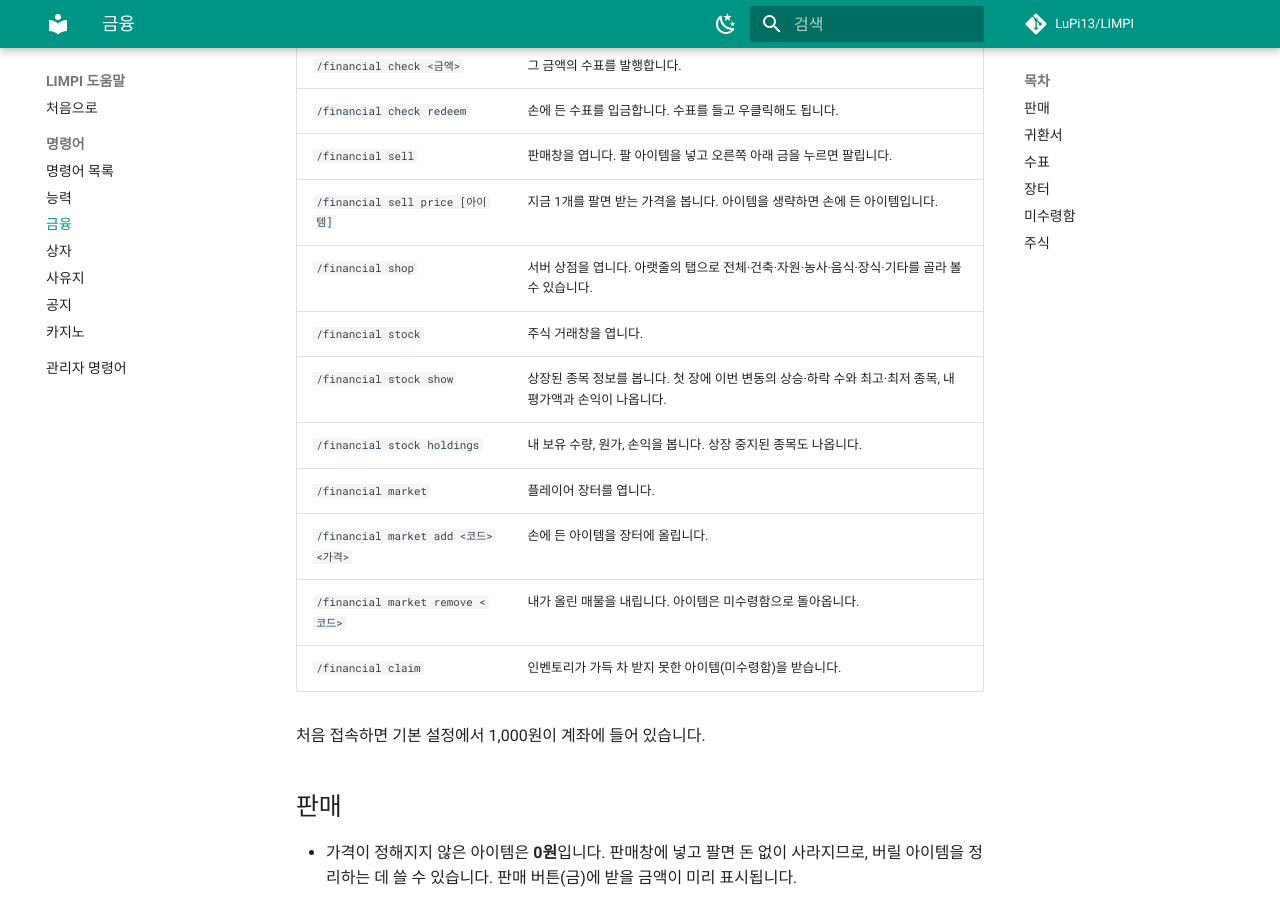
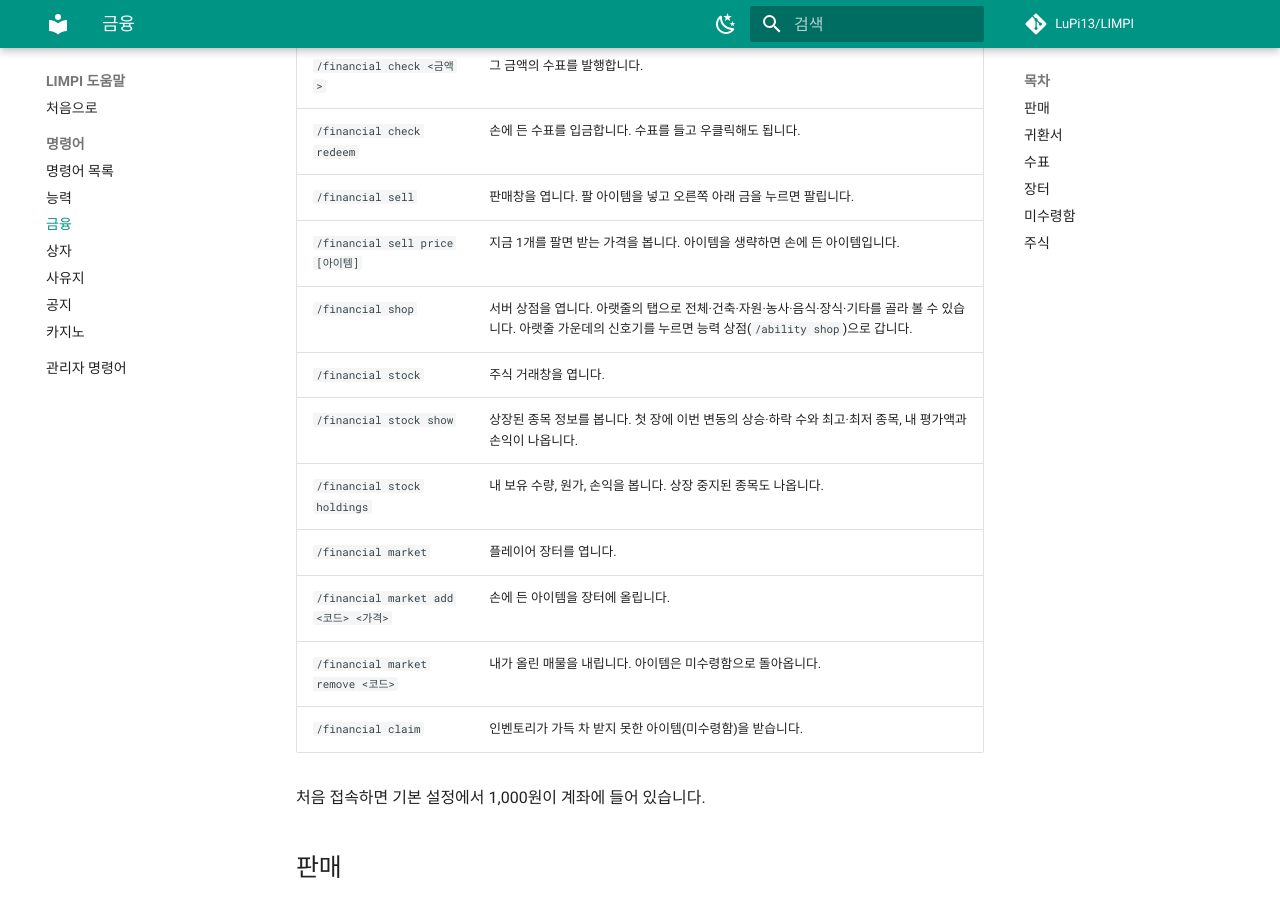
Before and after one commit to LuPi13/LIMPI, an MkDocs documentation site: the page built from pages/financial.md, in a window 1280 px wide and 900 px high, scrolled down 381 px. Built offline with MkDocs 1.6.1 and Material for MkDocs 9.7.7, drawn with Linux system fonts in a browser that asks for light colours; comment, search, counter and statistics services are not loaded.

Commit message:
Shop links: document them; bump version to 2.21.0

```diff
--- a/pages/financial.md
+++ b/pages/financial.md
@@ -11,7 +11,7 @@
 | `/financial check redeem` | 손에 든 수표를 입금합니다. 수표를 들고 우클릭해도 됩니다. |
 | `/financial sell` | 판매창을 엽니다. 팔 아이템을 넣고 오른쪽 아래 금을 누르면 팔립니다. |
 | `/financial sell price [아이템]` | 지금 1개를 팔면 받는 가격을 봅니다. 아이템을 생략하면 손에 든 아이템입니다. |
-| `/financial shop` | 서버 상점을 엽니다. 아랫줄의 탭으로 전체·건축·자원·농사·음식·장식·기타를 골라 볼 수 있습니다. |
+| `/financial shop` | 서버 상점을 엽니다. 아랫줄의 탭으로 전체·건축·자원·농사·음식·장식·기타를 골라 볼 수 있습니다. 아랫줄 가운데의 신호기를 누르면 능력 상점(`/ability shop`)으로 갑니다. |
 | `/financial stock` | 주식 거래창을 엽니다. |
 | `/financial stock show` | 상장된 종목 정보를 봅니다. 첫 장에 이번 변동의 상승·하락 수와 최고·최저 종목, 내 평가액과 손익이 나옵니다. |
 | `/financial stock holdings` | 내 보유 수량, 원가, 손익을 봅니다. 상장 중지된 종목도 나옵니다. |
```
Also changed, not shown: AGENTS.md (+1 -1 lines), pages/ability.md (+1 -1 lines), 1 other file.
